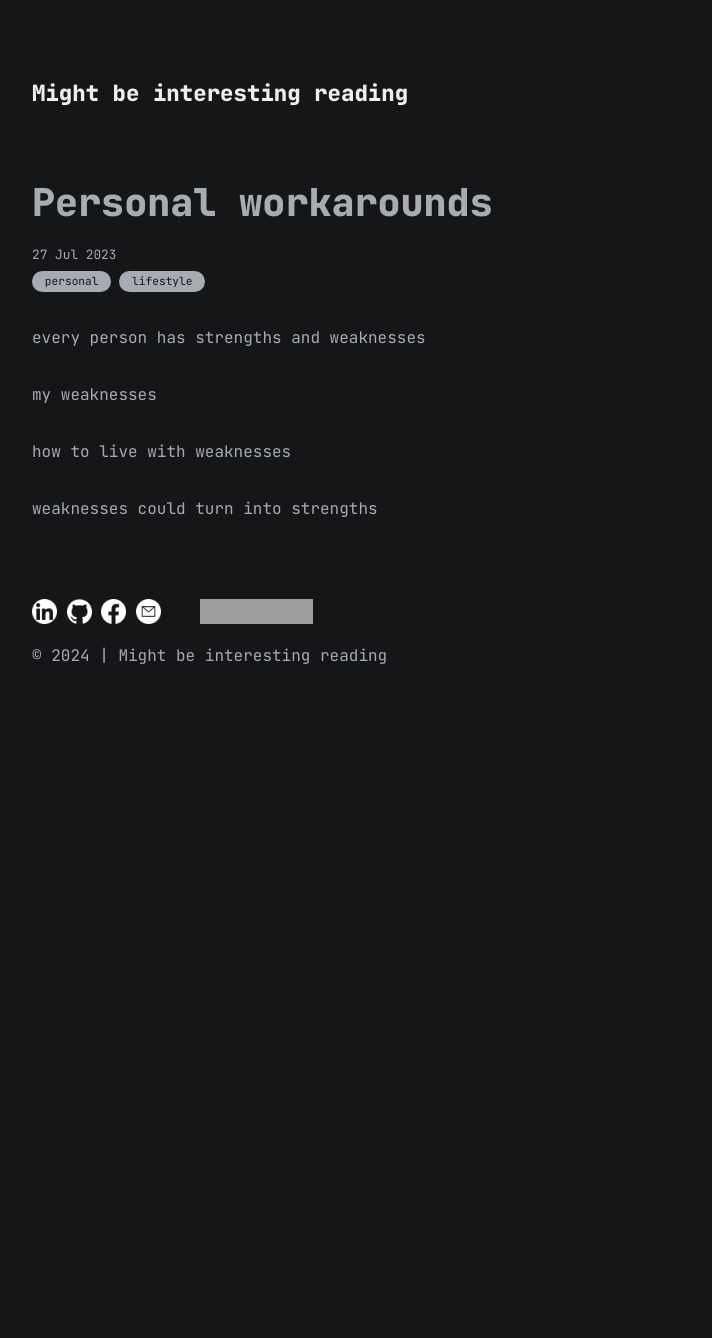
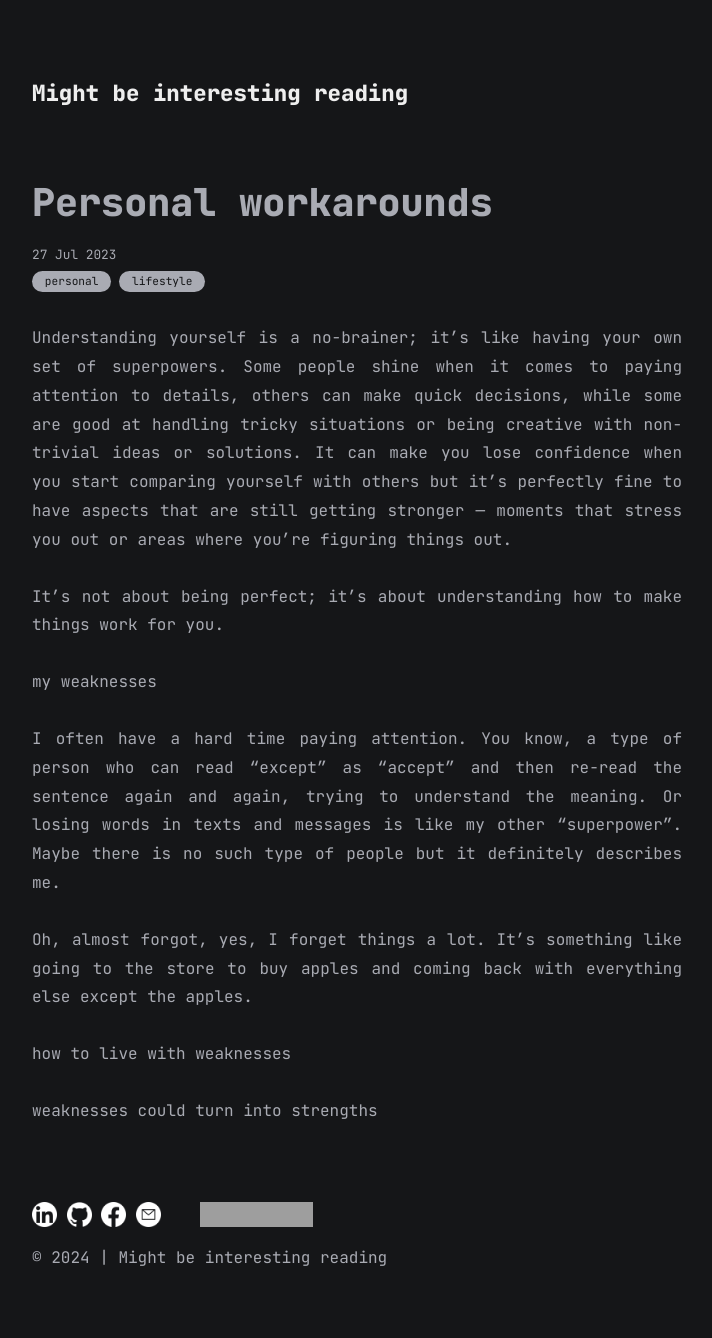
Before and after one commit to MiragePresent/MiragePresent.github.io, a Jekyll site: the page built from all_collections/_posts/2023-11-29-personal-workarounds.md, in a window 1280 px wide. Shown: the whole page, without its empty margins (283-995 px from the left). Built offline with Jekyll 4.4.1, drawn with Linux system fonts in a browser that asks for light colours; before the commit the page ends 900 px from its top, so only the background shows below that; grey boxes are pictures that could not be loaded.

Commit message:
personal workarounds (update)

```diff
--- a/all_collections/_posts/2023-11-29-personal-workarounds.md
+++ b/all_collections/_posts/2023-11-29-personal-workarounds.md
@@ -5,9 +5,15 @@ date: 2023-07-27 10:18:00
 categories: [personal, lifestyle]
 ---
 
-every person has strengths and weaknesses
+Understanding yourself is a no-brainer; it's like having your own set of superpowers. Some people shine when it comes to paying attention to details, others can make quick decisions, while some are good at handling tricky situations or being creative with non-trivial ideas or solutions. It can make you lose confidence when you start comparing yourself with others but it's perfectly fine to have aspects that are still getting stronger — moments that stress you out or areas where you're figuring things out.
+
+It's not about being perfect; it's about understanding how to make things work for you.
 
 my weaknesses
+
+I often have a hard time paying attention. You know, a type of person who can read "except" as "accept" and then re-read the sentence again and again, trying to understand the meaning. Or losing words in texts and messages is like my other "superpower". Maybe there is no such type of people but it definitely describes me.
+
+Oh, almost forgot, yes, I forget things a lot. It's something like going to the store to buy apples and coming back with everything else except the apples.
 
 how to live with weaknesses
 
```
